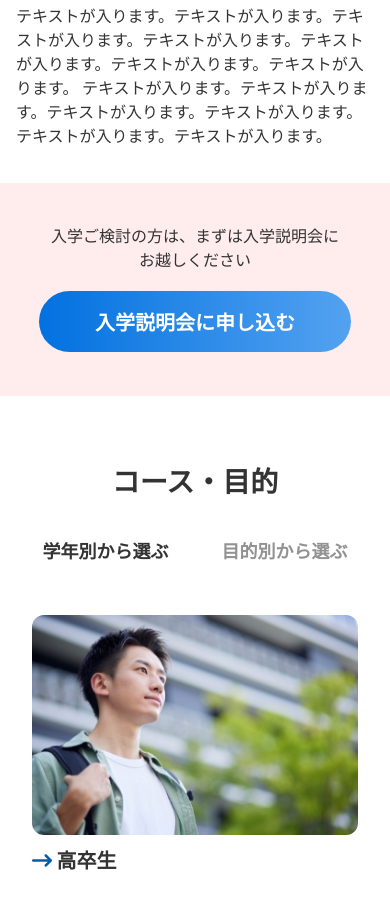
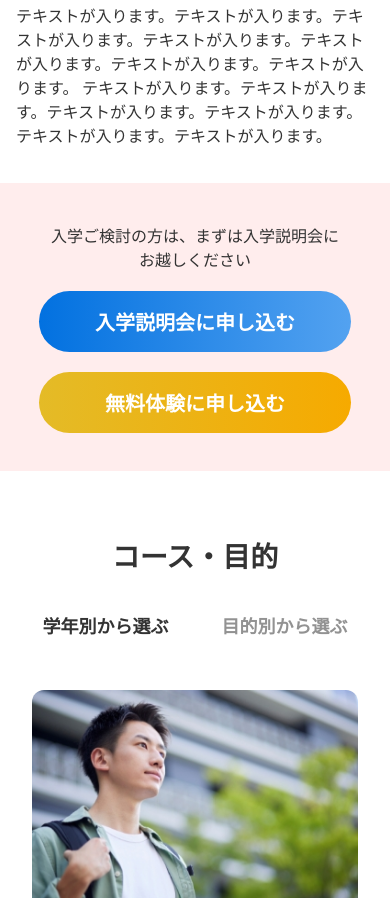
Before and after one commit to YokooAsa/lp1, a plain HTML site: page index.html in a window 390 px wide. Shown: the part 2006-2904 px from the top of the page. Drawn offline with nearby package versions, Linux system fonts and the light colour scheme; some packages are replaced by stand-ins of ours.

Commit message:
既存サイト修正分のコミット

```diff
--- a/assets/style/style.css
+++ b/assets/style/style.css
@@ -81,8 +81,29 @@ a:hover {
   font-size: 1.25rem;
   font-weight: bold;
 }
-.p-entry .p-entry__box .c-btn__entry {
-  margin-top: 1.25rem;
+
+/*20240712 既存サイト追加修正分 ここから*/
+.c-btn__inner {
+  display: flex;
+  flex-direction: row;
+  align-items: center;
+  justify-content: space-between;
+}
+.c-btn__freetrial {
+  width: 17.625rem;
+  height: 3.8125rem;
+  background: linear-gradient(to right, #e4bb27, #f6aa00);
+  border: none;
+  border-radius: 1.9375rem;
+  color: #fff;
+  font-size: 1.25rem;
+  font-weight: bold;
+}
+/*20240712 既存サイト追加修正分 ここまで*/
+
+.p-entry .p-entry__box .c-btn__entry,
+.p-entry .p-entry__box .c-btn__freetrial {
+  margin: 1.25rem 10px 0;
 }
 .p-contents {
   padding-top: 6.0rem;
@@ -500,7 +521,10 @@ a:hover {
     margin-right: 1rem;
   }
   .p-entry {
-    height: 13.3125rem;
+    /* height: 13.3125rem; */
+    height: 18rem; /*20240712 既存サイト追加修正分 */
+    align-items: flex-start; /*20240712 既存サイト追加修正分 */
+    padding-top: 2.5rem; /*20240712 既存サイト追加修正分 */
     margin-top: 0;
   }
   .p-entry .p-entry__box {
@@ -519,6 +543,15 @@ a:hover {
     padding-top: 4.375rem;
     margin-top: -4.375rem;
   }
+
+  /*20240712 既存サイト追加修正分 ここから*/
+  .c-btn__inner {
+    flex-direction: column;
+  }
+  .c-btn__freetrial {
+    width: 80%;
+  }
+  /*20240712 既存サイト追加修正分 ここまで*/
 
   /* ----------------------------
     ヘッダー用
--- a/index.html
+++ b/index.html
@@ -133,7 +133,12 @@
       <div class="p-entry">
         <div class="p-entry__box">
           <div class="p-entry__text"><p>入学ご検討の方は、まずは入学説明会に<br>お越しください</p></div>
-          <button class="c-btn__entry" onclick="location.href='entry'">入学説明会に申し込む</button>
+          <!--- 20240712 既存サイト修正削除分 ここから -->
+          <div class="c-btn__inner">
+            <button class="c-btn__entry" onclick="location.href='entry'">入学説明会に申し込む</button>
+            <button class="c-btn__freetrial" onclick="location.href='freetrial'">無料体験に申し込む</button>
+          </div>
+          <!--- 20240712 既存サイト修正削除分 ここまで -->
         </div>
       </div>
     </div>
@@ -196,7 +201,12 @@
       <div class="p-entry">
         <div class="p-entry__box">
           <div class="p-entry__text"><p>入学ご検討の方は、まずは入学説明会に<br>お越しください</p></div>
-          <button class="c-btn__entry" onclick="location.href='entry'">入学説明会に申し込む</button>
+          <!--- 20240712 既存サイト修正削除分 ここから -->
+          <div class="c-btn__inner">
+            <button class="c-btn__entry" onclick="location.href='entry'">入学説明会に申し込む</button>
+            <button class="c-btn__freetrial" onclick="location.href='freetrial'">無料体験に申し込む</button>
+          </div>
+          <!--- 20240712 既存サイト修正削除分 ここまで -->
         </div>
       </div>
     </div>
@@ -243,7 +253,12 @@
       <div class="p-entry">
         <div class="p-entry__box">
           <div class="p-entry__text"><p>入学ご検討の方は、まずは入学説明会に<br>お越しください</p></div>
-          <button class="c-btn__entry" onclick="location.href='entry'">入学説明会に申し込む</button>
+          <!--- 20240712 既存サイト修正削除分 ここから -->
+          <div class="c-btn__inner">
+            <button class="c-btn__entry" onclick="location.href='entry'">入学説明会に申し込む</button>
+            <button class="c-btn__freetrial" onclick="location.href='freetrial'">無料体験に申し込む</button>
+          </div>
+          <!--- 20240712 既存サイト修正削除分 ここまで -->
         </div>
       </div>
     </div>
```
